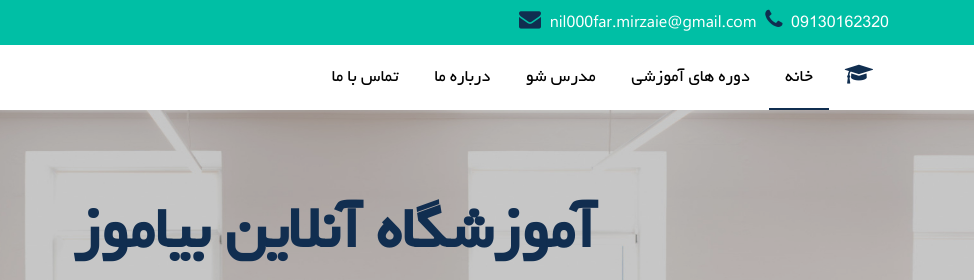
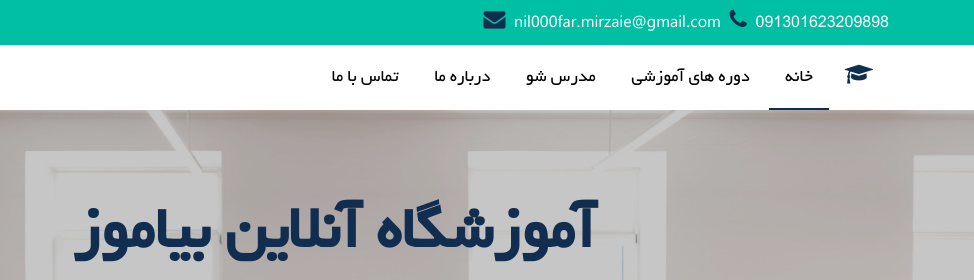
Before and after one commit to nil000far/nil000far.github.io, a plain HTML site: page index.html in a window 1280 px wide. Shown: the top 280 px of the page, 306-1280 px from the left. Drawn offline with Linux system fonts and the light colour scheme.

Commit message:
its test

```diff
--- a/index.html
+++ b/index.html
@@ -17,7 +17,7 @@
       <div class="row">
         <div class="container communication">
           <div id="concat" class="col-6">
-            <span>09130162320</span>
+            <span>091301623209898</span>
             <span><i class="fa fa-phone" aria-hidden="true"></i></span>
 
             <span>nil000far.mirzaie@gmail.com</span>
```
